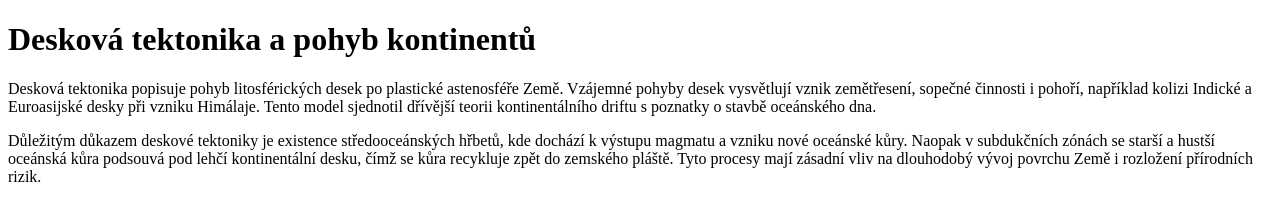
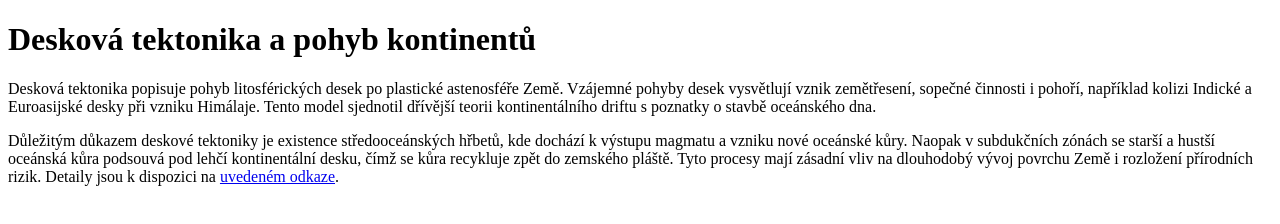
Before and after one commit to fojtikovah-del/skola, a plain HTML site: page index.html in a window 1280 px wide. Drawn offline with Linux system fonts and the light colour scheme.

Commit message:
Update index.html

```diff
--- a/index.html
+++ b/index.html
@@ -6,6 +6,6 @@
   <body>
     <h1>Desková tektonika a pohyb kontinentů</h1>
     <p>Desková tektonika popisuje pohyb litosférických desek po plastické astenosféře Země. Vzájemné pohyby desek vysvětlují vznik zemětřesení, sopečné činnosti i pohoří, například kolizi Indické a Euroasijské desky při vzniku Himálaje. Tento model sjednotil dřívější teorii kontinentálního driftu s poznatky o stavbě oceánského dna.</p>
-    <p>Důležitým důkazem deskové tektoniky je existence středooceánských hřbetů, kde dochází k výstupu magmatu a vzniku nové oceánské kůry. Naopak v subdukčních zónách se starší a hustší oceánská kůra podsouvá pod lehčí kontinentální desku, čímž se kůra recykluje zpět do zemského pláště. Tyto procesy mají zásadní vliv na dlouhodobý vývoj povrchu Země i rozložení přírodních rizik.</p>
+    <p>Důležitým důkazem deskové tektoniky je existence středooceánských hřbetů, kde dochází k výstupu magmatu a vzniku nové oceánské kůry. Naopak v subdukčních zónách se starší a hustší oceánská kůra podsouvá pod lehčí kontinentální desku, čímž se kůra recykluje zpět do zemského pláště. Tyto procesy mají zásadní vliv na dlouhodobý vývoj povrchu Země i rozložení přírodních rizik. Detaily jsou k dispozici na <a href="detaily.html">uvedeném odkaze</a>. </p>
   </body>
 </html>
```
